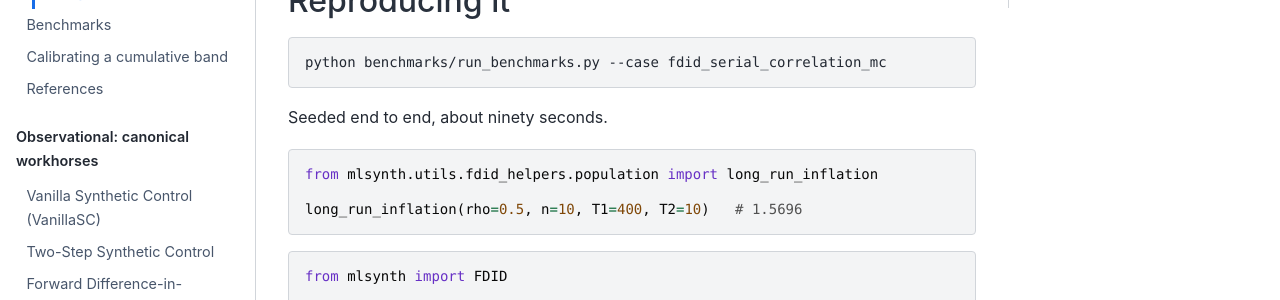
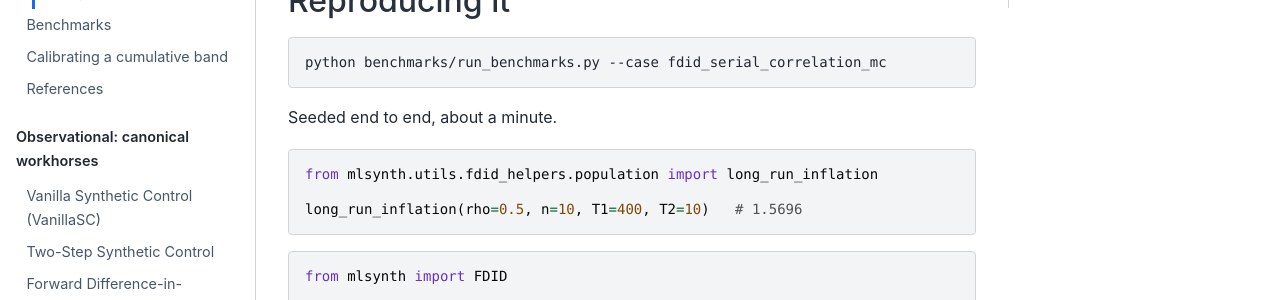
Before and after one commit to jgreathouse9/mlsynth, a Sphinx documentation site: the page built from docs/properties/fdid_serial_correlation.rst, in a window 1280 px wide and 900 px high, scrolled down 3879 px. Shown: the part 294-594 px from the top of the window. Built offline with Sphinx 7.4.7 and the Sphinx Book theme 1.1.4, drawn with Linux system fonts in a browser that asks for light colours; pages that are not in the unit, such as notebooks, are missing from menus.

Commit message:
Correct the serial-correlation case's stated runtime
Measured at 56 seconds for all 34 metrics, not the ninety the page
estimated from the doubled fit count.

Co-Authored-By: Claude Opus 5 <noreply@anthropic.com>
Claude-Session: https://claude.ai/code/session_015R3x5RCdDSP4KFwHDx5dgF

```diff
--- a/docs/properties/fdid_serial_correlation.rst
+++ b/docs/properties/fdid_serial_correlation.rst
@@ -242,7 +242,7 @@ Reproducing it
 
    python benchmarks/run_benchmarks.py --case fdid_serial_correlation_mc
 
-Seeded end to end, about ninety seconds.
+Seeded end to end, about a minute.
 
 .. code-block:: python
 
```
